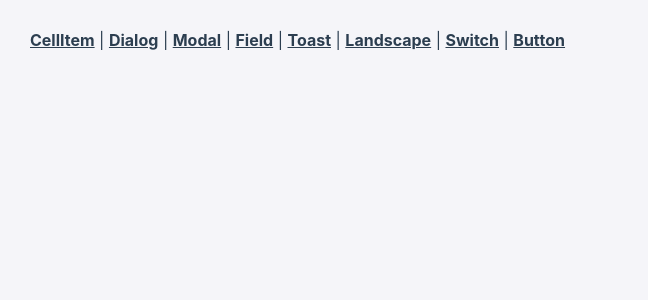
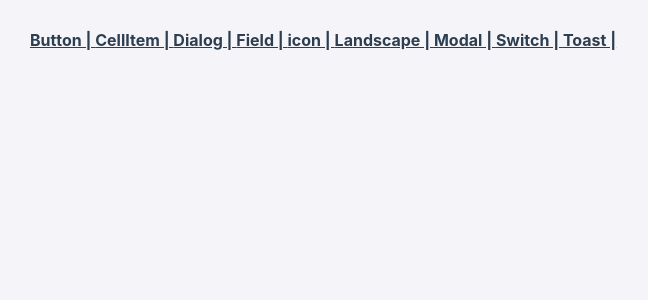
Before and after one commit to Vincent1993/Too-ui, a Vue app: page / in a window 1280 px wide. Shown: the top 300 px of the page, without its empty margins (0-648 px from the left). Built offline with nearby package versions, Linux system fonts and the light colour scheme.

Commit message:
chore: 增加 components 配置项，减少无用代码

```diff
--- a/src/App.vue
+++ b/src/App.vue
@@ -1,18 +1,24 @@
 <template>
   <div id="app">
     <div id="nav">
-      <router-link to="/elements/cell-item">CellItem</router-link> |
-      <router-link to="/elements/dialog">Dialog</router-link> |
-      <router-link to="/elements/modal">Modal</router-link> |
-      <router-link to="/elements/field">Field</router-link> |
-      <router-link to="/elements/toast">Toast</router-link> |
-      <router-link to="/elements/landscape">Landscape</router-link> |
-      <router-link to="/elements/switch">Switch</router-link> |
-      <router-link to="/elements/button">Button</router-link>
+      <router-link
+        :to="'/elements/' + component.name"
+        v-for="component in components"
+      >{{component.fileName}} | </router-link>
     </div>
     <router-view />
   </div>
 </template>
+<script>
+import components from "@/components/components.json";
+export default {
+  data() {
+    return {
+      components
+    };
+  }
+};
+</script>
 
 <style lang="scss">
 @import "~@/styles/base/index.scss";
--- a/src/router.ts
+++ b/src/router.ts
@@ -1,49 +1,16 @@
 import Vue from 'vue';
 import Router from 'vue-router';
-import ButtonDemo from '../src/components/Button/demo.js';
-import ModalDemo from './components/Modal/demo.js';
-import CellItemDemo from './components/CellItem/demo.js';
-import ToastDemo from '@/components/Toast/demo.js';
-import DialogDemo from '@/components/Dialog/demo.js';
-import FieldDemo from '@/components/Field/demo.js';
-import SwitchDemo from '@/components/Switch/demo.js';
-import LandscapeDemo from '@/components/Landscape/demo.js';
+import components from '@/components/components.json';
 
+function routerBuild(component) {
+  return {
+    path: `/elements/${component.name}`,
+    component: () => import(`@/components/${component.fileName}/demo.js`)
+  };
+}
 Vue.use(Router);
 
+const routes = components.map(routerBuild);
 export default new Router({
-  routes: [
-    {
-      path: '/elements/button',
-      component: ButtonDemo
-    },
-    {
-      path: '/elements/dialog',
-      component: DialogDemo
-    },
-    {
-      path: '/elements/toast',
-      component: ToastDemo
-    },
-    {
-      path: '/elements/modal',
-      component: ModalDemo
-    },
-    {
-      path: '/elements/field',
-      component: FieldDemo
-    },
-    {
-      path: '/elements/cell-item',
-      component: CellItemDemo
-    },
-    {
-      path: '/elements/switch',
-      component: SwitchDemo
-    },
-    {
-      path: '/elements/landscape',
-      component: LandscapeDemo
-    }
-  ]
+ routes
 });
```
Also changed, not shown: src/components/components.json (added).
